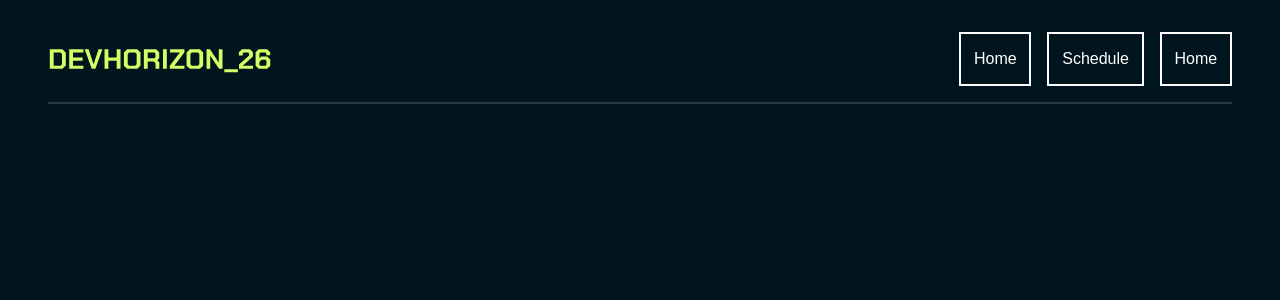
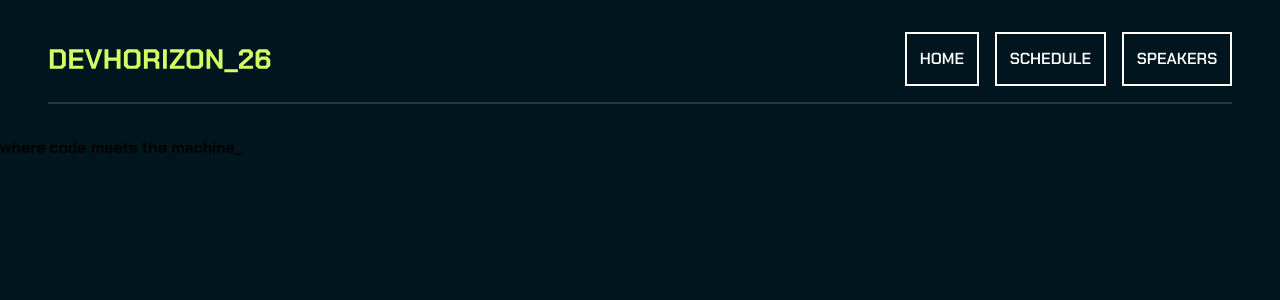
Before and after one commit to Tduncan14/TechConfernece, a Next.js app in the folder frontend/: page / in a window 1280 px wide. Shown: the top 300 px of the page. Built offline with nearby package versions, Linux system fonts and the light colour scheme.

Commit message:
keep moving ofrward

```diff
--- a/frontend/src/app/components/Header/Header.css
+++ b/frontend/src/app/components/Header/Header.css
@@ -1,6 +1,16 @@
+@font-face {
+    font-family: "Chakra Petch";
+    src: url("/assets/fonts/chakra-petch/chakra-petch-semibold.ttf") format("truetype");
+    font-weight: 600;
+    font-style: normal;
+    font-display: swap;
+}
+
+
 .header {
 
     padding: 2rem 3rem;
+    font-family: "Chakra Petch", sans-serif;
 
 
 }
--- a/frontend/src/app/components/Header/Header.tsx
+++ b/frontend/src/app/components/Header/Header.tsx
@@ -23,9 +23,9 @@ const Header = ({ className = "" }: HeaderProps) => {
                 </div>
 
                 <div className="rightMenu">
-                    <button><Link href="/">Home </Link></button>
-                    <button><Link href="/schedule">Schedule </Link></button>
-                    <button><Link href="/speakers">Home </Link></button>
+                    <button><Link href="/">HOME </Link></button>
+                    <button><Link href="/schedule">SCHEDULE</Link></button>
+                    <button><Link href="/speakers">SPEAKERS</Link></button>
 
                 </div>
 
--- a/frontend/src/app/globals.css
+++ b/frontend/src/app/globals.css
@@ -34,3 +34,15 @@ body {
   padding: 10rem 3rem;
   color: red;
 }
+
+@font-face {
+  font-family: "Chakra Petch";
+  src: url("/assets/fonts/chakra-petch/chakra-petch-semibold.ttf") format("truetype");
+  font-weight: 600;
+  font-style: normal;
+  font-display: swap;
+}
+
+body {
+  font-family: "Chakra Petch", sans-serif;
+}
--- a/frontend/src/app/layout.tsx
+++ b/frontend/src/app/layout.tsx
@@ -12,6 +12,7 @@ const geistMono = Geist_Mono({
   variable: "--font-geist-mono",
   subsets: ["latin"],
 });
+
 
 export const metadata: Metadata = {
   title: "Create Next App",
--- a/frontend/src/app/page.tsx
+++ b/frontend/src/app/page.tsx
@@ -5,6 +5,21 @@ export default function page() {
     <div className="homeContainer">
 
       <div className="codeMeetSMachine">
+
+        <div className="machine">
+
+          <div className="">
+
+            <h1> where code meets the machine_</h1>
+
+
+          </div>
+
+
+
+        </div>
+
+
 
       </div>
 
```
Also changed, not shown: frontend/src/app/style.css (added).
